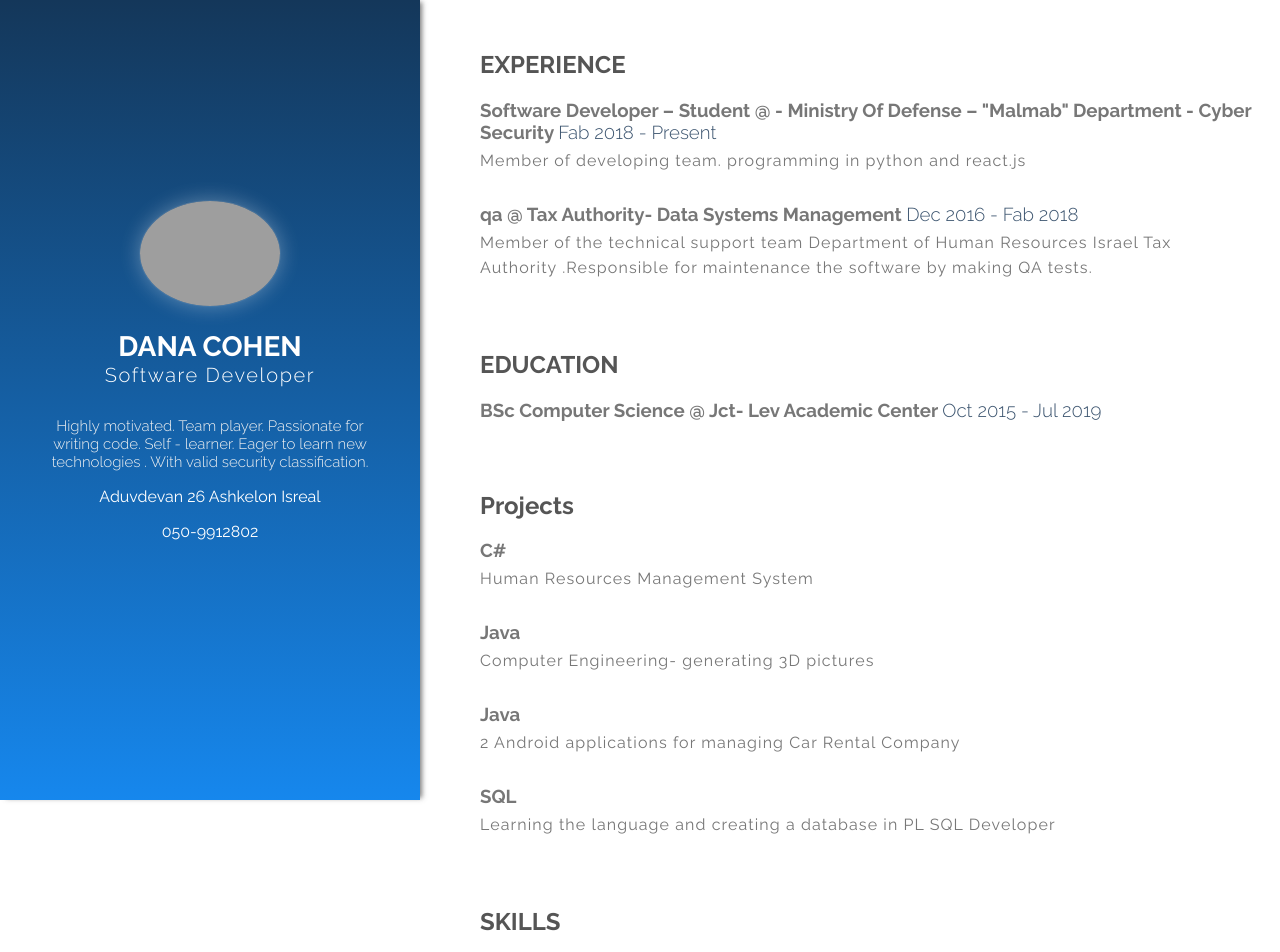
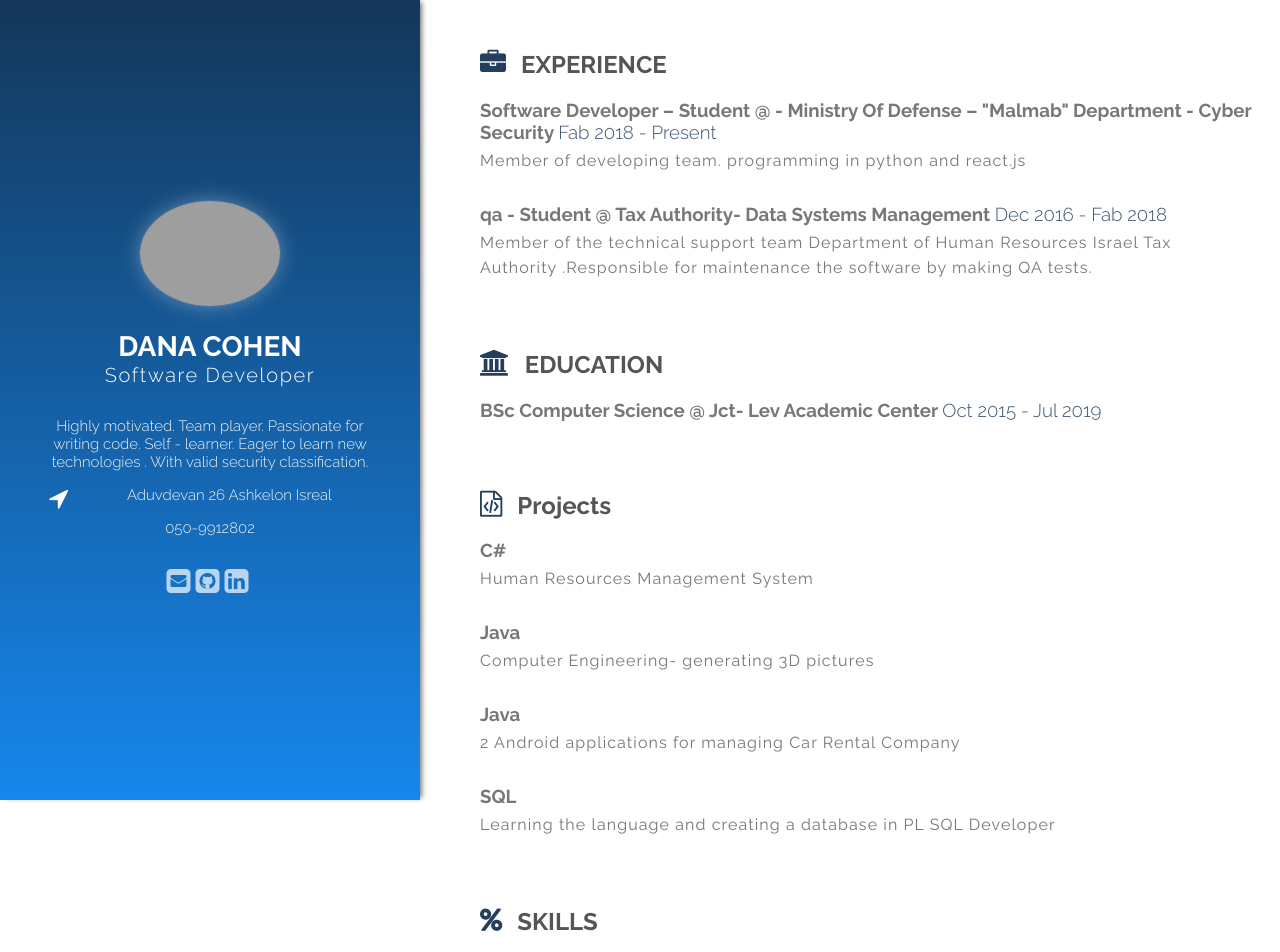
Before and after one commit to danah2139/mywebsite, a React (Create React App) app: page / in a window 1280 px wide. Shown: the top 952 px of the page. Built offline with nearby package versions, Linux system fonts and the light colour scheme; grey boxes are pictures that could not be loaded.

Commit message:
change icons

```diff
--- a/public/index.html
+++ b/public/index.html
@@ -3,13 +3,13 @@
   <head>
     <meta charset="utf-8" />
     <link rel="shortcut icon" href="%PUBLIC_URL%/favicon.ico" />
-    <meta name="viewport" content="width=device-width, initial-scale=1" />
-    <meta name="theme-color" content="#000000" />
+    <meta name="viewport" content="width=device-width, initial-scale=1, maximum-scale=1.0, user-scalable=no" />
     <!--
       manifest.json provides metadata used when your web app is installed on a
       user's mobile device or desktop. See https://developers.google.com/web/fundamentals/web-app-manifest/
     -->
     <link rel="stylesheet" href="css/style.css">
+    <link rel="stylesheet" href="https://maxcdn.bootstrapcdn.com/font-awesome/4.7.0/css/font-awesome.min.css">
     <link rel="manifest" href="%PUBLIC_URL%/manifest.json" />
     <!--
       Notice the use of %PUBLIC_URL% in the tags above.
@@ -21,7 +21,7 @@
       Learn how to configure a non-root public URL by running `npm run build`.
     -->
     <link href="https://fonts.googleapis.com/css?family=Open+Sans:400,700&display=swap" rel="stylesheet">
-    <title>Dana Cohen</title>
+    <title>Dana Cohen test</title>
   </head>
   <body>
     <noscript>You need to enable JavaScript to run this app.</noscript>
--- a/src/App.js
+++ b/src/App.js
@@ -23,17 +23,17 @@ class App extends Component {
       ],
       experience: [
           {jobTitle: 'Software Developer – Student', company: '- Ministry Of Defense – "Malmab" Department - Cyber Security', startDate: 'Fab 2018', endDate: 'Present', jobDescription:' Member of developing team. programming in python and react.js' },
-          {jobTitle: 'qa', company: 'Tax Authority- Data Systems Management', startDate: 'Dec 2016', endDate: 'Fab 2018', jobDescription: 'Member of the technical support team  Department of Human Resources Israel Tax Authority .Responsible for maintenance the software by making QA tests.'},
+          {jobTitle: 'qa - Student', company: 'Tax Authority- Data Systems Management', startDate: 'Dec 2016', endDate: 'Fab 2018', jobDescription: 'Member of the technical support team  Department of Human Resources Israel Tax Authority .Responsible for maintenance the software by making QA tests.'},
       ],
       education: [
           {degree: 'BSc Computer Science', institution: 'Jct- Lev Academic Center', startDate: 'Oct 2015', endDate: 'Jul 2019', description: ''},
 
       ],
       skills: [
-          {pl: 'Python', percentage: '95%'},
-          {pl: 'Java', percentage: '90%'},
-          {pl: 'C#', percentage: '80%'},
-          {pl: 'C++', percentage: '80%'}
+          {pl: 'Python', percentage: '97%'},
+          {pl: 'Java', percentage: '95%'},
+          {pl: 'C#', percentage: '90%'},
+          {pl: 'C++', percentage: '90%'}
       ],
       projects:[
         {pl:'C#' ,description:'Human Resources Management System'},
--- a/src/components/About.js
+++ b/src/components/About.js
@@ -1,4 +1,3 @@
-
 import React from 'react';
 import PropTypes from 'prop-types';
 import SocialNet from './SocialNetworks';
@@ -17,10 +16,12 @@ const About = ({avatar, name, profession, bio,phone,address, socialNet}) => {
             <div className='desc'>
                 <p>{bio}</p>
             </div>
-            <div className='address'>
+            <div className='desc'>
+                <i className='fa fa-location-arrow'></i>
                 <p>{address}</p>
             </div>
-            <div className = 'address'>
+            <div className = 'desc'>
+                <i className='"fa fa-map-marker"'></i>
                 <p>{phone}</p>
             </div>
             <SocialNet socialNet={socialNet} />
--- a/src/components/Projects.js
+++ b/src/components/Projects.js
@@ -13,7 +13,7 @@ const Projects = (props) => {
   );
   return (
     <div className="title">
-        <i className='fa fa-code'></i>
+        <i className='fa fa-file-code-o'></i>
         <h2>Projects</h2>
         {myProjects}
     </div>
--- a/src/components/Skills.js
+++ b/src/components/Skills.js
@@ -15,7 +15,7 @@ const Skills = (props) => {
   );
   return (
     <div className='title'>
-      <i class='fa fa-code'></i>
+      <i class='fa fa-percent'></i>
       <h2>SKILLS</h2>
       {mySkills}
     </div>
```
Also changed, not shown: src/index.styl (+6 -1 lines), public/css/style.css.
